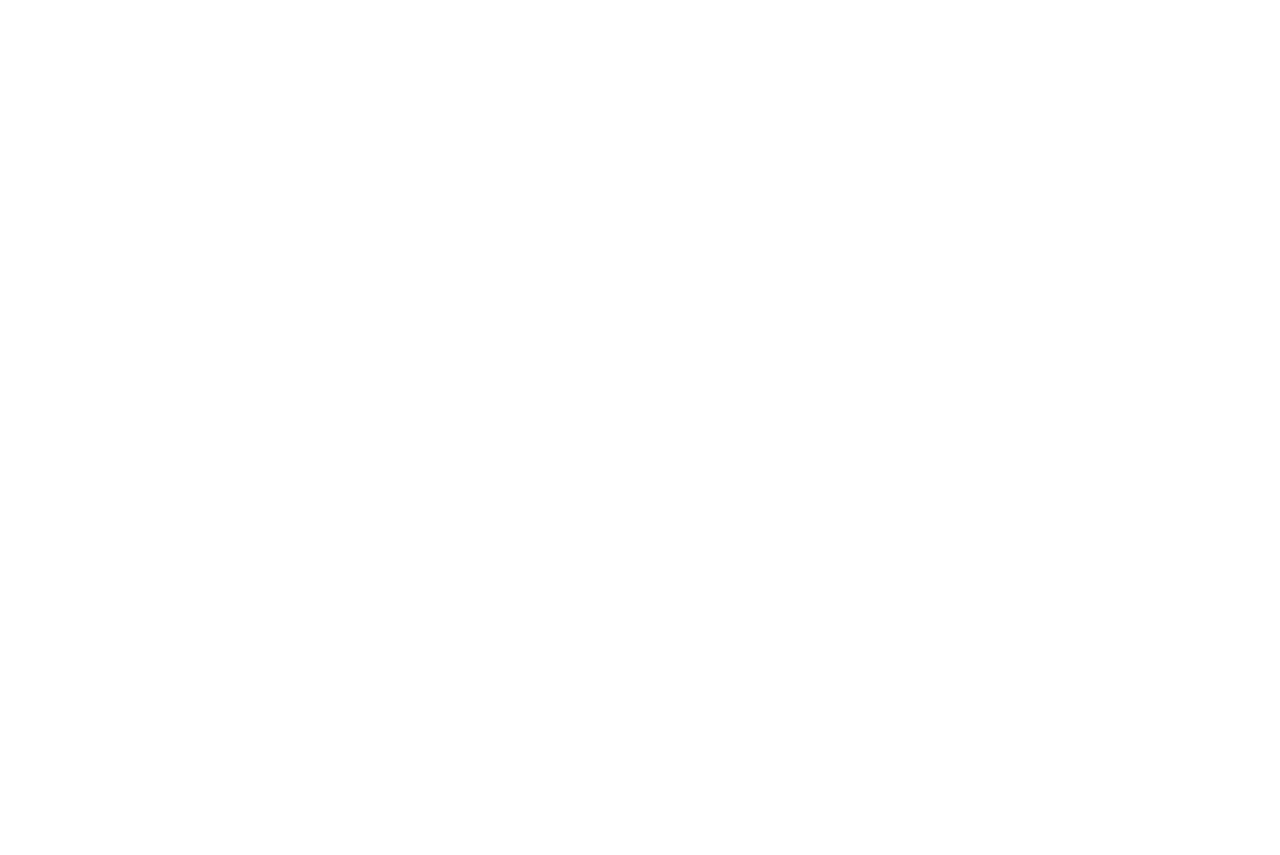
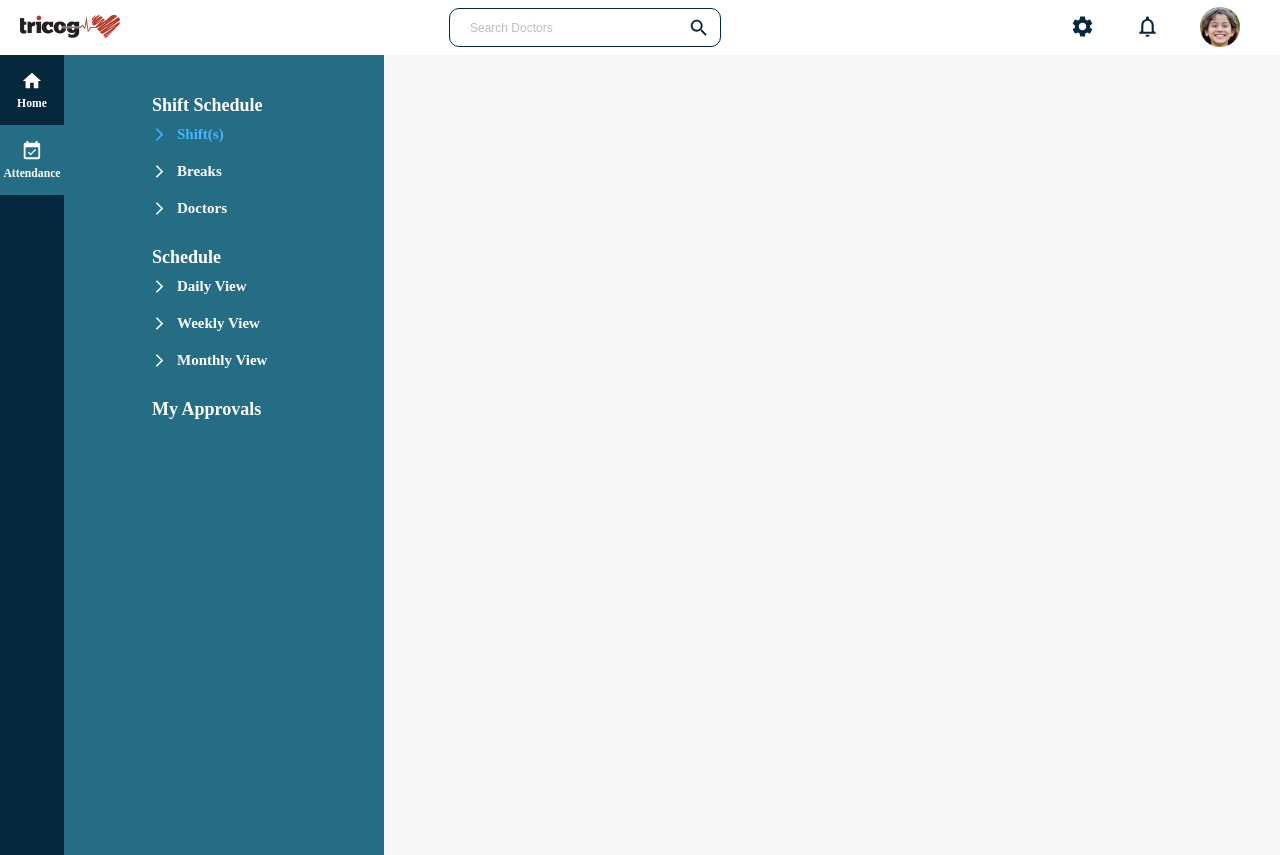
Before and after one commit to Sneha-Shaw/shift_frontend, a React (Create React App) app: page /attendance/shift in a window 1280 px wide. Before the commit this address had no page. Before the commit the page ends 800 px from the top, so only its background shows below. Built offline with nearby package versions, Linux system fonts and the light colour scheme.

Commit message:
`feat`:`attendance`

```diff
--- a/src/Routes.js
+++ b/src/Routes.js
@@ -12,11 +12,13 @@ import SpecialRequest from "./pages/SpecialRequest/SpecialRequest";
 import DailyView from "./pages/DailyView/DailyView";
 import WeeklyView from "./pages/WeeklyView/WeeklyView";
 import MonthlyView from "./pages/MonthlyView/MonthlyView";
+import Shift from './pages/Shift/Shift'
 
 
 const Router = () => {
     // doctor info from redux
-    const doctorInfo = "hi"
+    const doctorInfo = null
+    const managerInfo= "hi"
     return (
         <ThemeProvider theme={theme}>
             <BrowserRouter>
@@ -26,7 +28,7 @@ const Router = () => {
                         exact
                         path="/"
                         element={
-                            doctorInfo ? (
+                            doctorInfo || managerInfo ? (
                                 <>
                                     <Navbar />
                                     <Home />
@@ -145,6 +147,31 @@ const Router = () => {
                             )
                         }
                     />
+                    <Route
+                        exact
+                        path="/attendance/shift"
+                        element={
+                            managerInfo ? (
+                                <>
+                                    <Navbar />
+                                    <Shift />
+                                </>
+                            ) : (
+                                <Navigate to="/login" />
+                            )
+                        }
+                    />
+                     <Route
+                        exact
+                        path="/attendance"
+                        element={
+                            managerInfo ? (
+                                <Navigate to="/attendance/shift" />
+                            ) : (
+                                <Navigate to="/login" />
+                            )
+                        }
+                    />
                 </Routes>
             </BrowserRouter>
         </ThemeProvider>
--- a/src/components/Sidebar/Sidebar.js
+++ b/src/components/Sidebar/Sidebar.js
@@ -2,10 +2,14 @@ import React from 'react'
 import useStyles from './styles'
 import HomeIcon from '@mui/icons-material/Home';
 import PersonIcon from '@mui/icons-material/Person';
+import EventAvailableIcon from '@mui/icons-material/EventAvailable';
+import EventBusyIcon from '@mui/icons-material/EventBusy';
 import { NavLink } from 'react-router-dom';
 
 const Sidebar = () => {
     const classes = useStyles()
+    const managerInfo = "hi"
+
     return (
         <div className={classes.root}>
             {/* home and self seervice icons */}
@@ -20,6 +24,21 @@ const Sidebar = () => {
                         Home
                     </h3>
                 </NavLink>
+                {
+                    managerInfo ? (
+                        // <div>
+                        <NavLink to='/attendance'
+                            style={({ isActive }) => ({
+                                background: isActive ? '#256D85' : 'none',
+                            })} className={classes.navLink}>
+                            <EventAvailableIcon fontSize="large" />
+                            <h3>
+                                Attendance
+                            </h3>
+                        </NavLink>
+
+                    )
+                        :
                         <NavLink to='/self-service'
                             style={({ isActive }) => ({
                                 background: isActive ? '#256D85' : 'none',
@@ -29,6 +48,8 @@ const Sidebar = () => {
                                 Self Service
                             </h3>
                         </NavLink>
+                }
+
             </div>
         </div>
     )
--- a/src/components/SubSidebar/SubSidebar.js
+++ b/src/components/SubSidebar/SubSidebar.js
@@ -5,10 +5,98 @@ import ArrowForwardIosIcon from '@mui/icons-material/ArrowForwardIos';
 
 const SubSidebar = () => {
     const classes = useStyles()
+    const managerInfo = "hi"
+
     return (
         <div className={classes.root}>
             {/*  availabilty, Requests>leave,shift replacment,special request  */}
             {/* list */}
+            {
+                managerInfo ?
+                    <ul className={classes.list}>
+
+                        <li className={classes.listItem}>
+                            <Link to="" className={classes.navLink}>
+                                <span className={classes.listItemText}>Shift Schedule</span>
+                            </Link>
+                            {/* sub list */}
+                            <ul className={classes.subList}>
+                                <li className={classes.subListItem}>
+                                    <NavLink to='/attendance/shift'
+                                        style={({ isActive }) => ({
+                                            color: isActive ? '#47B5FF' : 'none',
+                                        })} className={classes.navLink}>
+                                        {/* icon */}
+                                        <ArrowForwardIosIcon />
+                                        <span className={classes.listItemText}>Shift(s)</span>
+                                    </NavLink>
+                                </li>
+                                <li className={classes.subListItem}>
+                                    <NavLink to='/attendance/breaks'
+                                        style={({ isActive }) => ({
+                                            color: isActive ? '#47B5FF' : 'none',
+                                        })} className={classes.navLink}>
+                                        <ArrowForwardIosIcon />
+                                        <span className={classes.listItemText}>Breaks</span>
+                                    </NavLink>
+                                </li>
+                                <li className={classes.subListItem}>
+                                    <NavLink to='/attendance/doctors'
+                                        style={({ isActive }) => ({
+                                            color: isActive ? '#47B5FF' : 'none',
+                                        })} className={classes.navLink}>
+                                        <ArrowForwardIosIcon />
+                                        <span className={classes.listItemText}>Doctors</span>
+                                    </NavLink>
+                                </li>
+                            </ul>
+                        </li>
+                        <li className={classes.listItem}>
+                            <Link to="" className={classes.navLink}>
+                                <span className={classes.listItemText}>Schedule</span>
+                            </Link>
+                            <ul className={classes.subList}>
+                                <li className={classes.subListItem}>
+                                    <NavLink to='/attendance/view/daily'
+                                        style={({ isActive }) => ({
+                                            color: isActive ? '#47B5FF' : 'none',
+                                        })} className={classes.navLink}>
+                                        <ArrowForwardIosIcon />
+                                        <span className={classes.listItemText}>Daily View</span>
+                                    </NavLink>
+                                </li>
+                                <li className={classes.subListItem}>
+                                    <NavLink to='/attendance/view/weekly'
+                                        style={({ isActive }) => ({
+                                            color: isActive ? '#47B5FF' : 'none',
+                                        })} className={classes.navLink}>
+                                        <ArrowForwardIosIcon />
+                                        <span className={classes.listItemText}>Weekly View</span>
+                                    </NavLink>
+                                </li>
+                                <li className={classes.subListItem}>
+                                    <NavLink to='/attendance/view/monthly'
+                                        style={({ isActive }) => ({
+                                            color: isActive ? '#47B5FF' : 'none',
+                                        })} className={classes.navLink}>
+                                        <ArrowForwardIosIcon />
+                                        <span className={classes.listItemText}>Monthly View</span>
+                                    </NavLink>
+                                </li>
+
+                            </ul>
+
+                        </li>
+                        <li className={classes.listItem}>
+                            <NavLink to='/attendance/approvals'
+                                style={({ isActive }) => ({
+                                    color: isActive ? '#47B5FF' : 'none',
+                                })} className={classes.navLink}>
+                                <span className={classes.listItemText}>My Approvals</span>
+                            </NavLink>
+                        </li>
+                    </ul>
+                    :
                     <ul className={classes.list}>
                         <li className={classes.listItem}>
                             <NavLink to='/self-service/availability'
@@ -89,6 +177,8 @@ const SubSidebar = () => {
                             </ul>
                         </li>
                     </ul>
+            }
+
         </div>
     )
 }
--- a/src/pages/SelfService/styles.js
+++ /dev/null
@@ -1,5 +0,0 @@
-
-import { makeStyles } from "@mui/styles";
-export default makeStyles((theme) => ({
-
-}))
--- a/src/pages/SelfService/SelfService.js
+++ b/src/pages/Shift/Shift.js
@@ -3,7 +3,7 @@ import useStyles from './styles'
 import Sidebar from '../../components/Sidebar/Sidebar'
 import SubSidebar from '../../components/SubSidebar/SubSidebar'
 
-const SelfService = () => {
+const Shift = () => {
     const classes = useStyles()
     return (
         <div className={classes.root}>
@@ -13,4 +13,4 @@ const SelfService = () => {
     )
 }
 
-export default SelfService
+export default Shift
--- /dev/null
+++ b/src/pages/Shift/styles.js
@@ -0,0 +1,10 @@
+
+import { makeStyles } from "@mui/styles";
+export default makeStyles((theme) => ({
+    root: {
+        width: "100%",
+        height: "100vh",
+        display: "flex",
+        background: "#f7f7f7",
+    },
+}))
```
Lines whose indentation alone changed are shown as unchanged.
